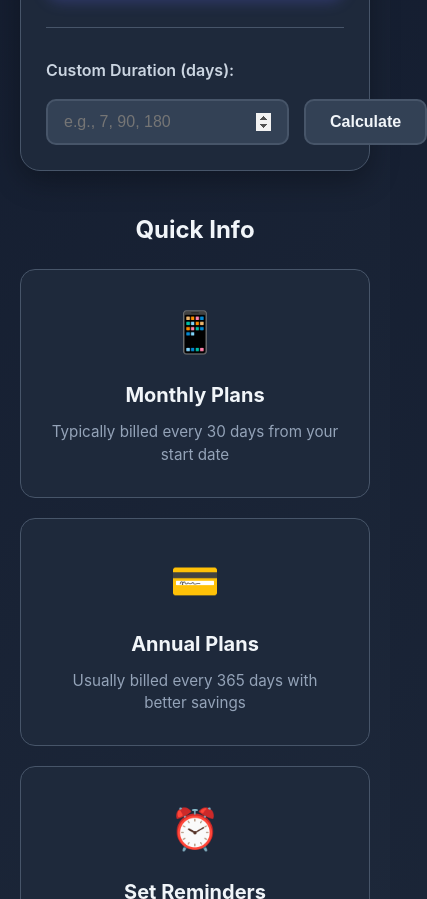
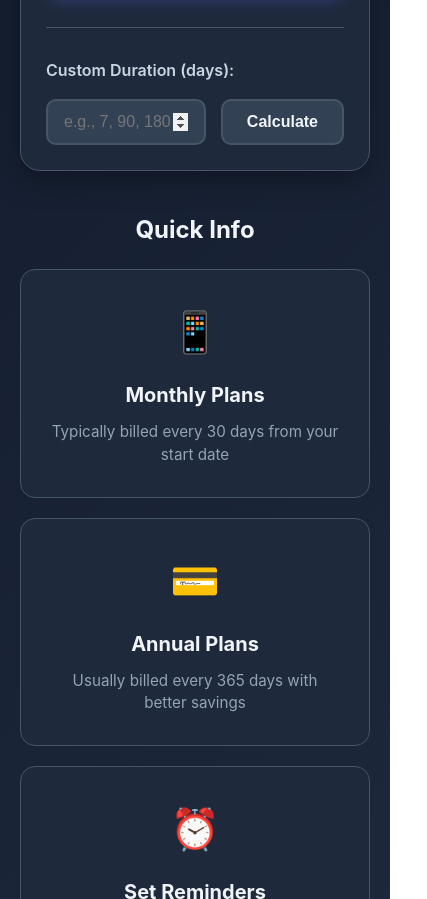
Before and after one commit to qusaismael/30DaysFromToday, a website: page index.html in a window 390 px wide. Shown: the part 1003-1902 px from the top of the page, 427 px wide, since content can reach past the window. Drawn offline with Linux system fonts and the light colour scheme.

Commit message:
fix: eliminate horizontal overflow on 320/390 phone widths
RED: tests/site.spec.cjs 'custom duration controls fit a Npx phone'
failed with 37px overflow at 390px and 107px at 320px (custom input
row could not shrink). GREEN: allow the day input to shrink below its
intrinsic width and wrap the row; both specs now pass.

```diff
--- a/style.css
+++ b/style.css
@@ -182,10 +182,12 @@ h1 {
 .custom-input-group {
     display: flex;
     gap: 15px;
+    flex-wrap: wrap;
 }
 
 #customDays {
     flex: 1;
+    min-width: 0;
     padding: 12px 16px;
     border-radius: 10px;
     border: 2px solid var(--border-color);
```
